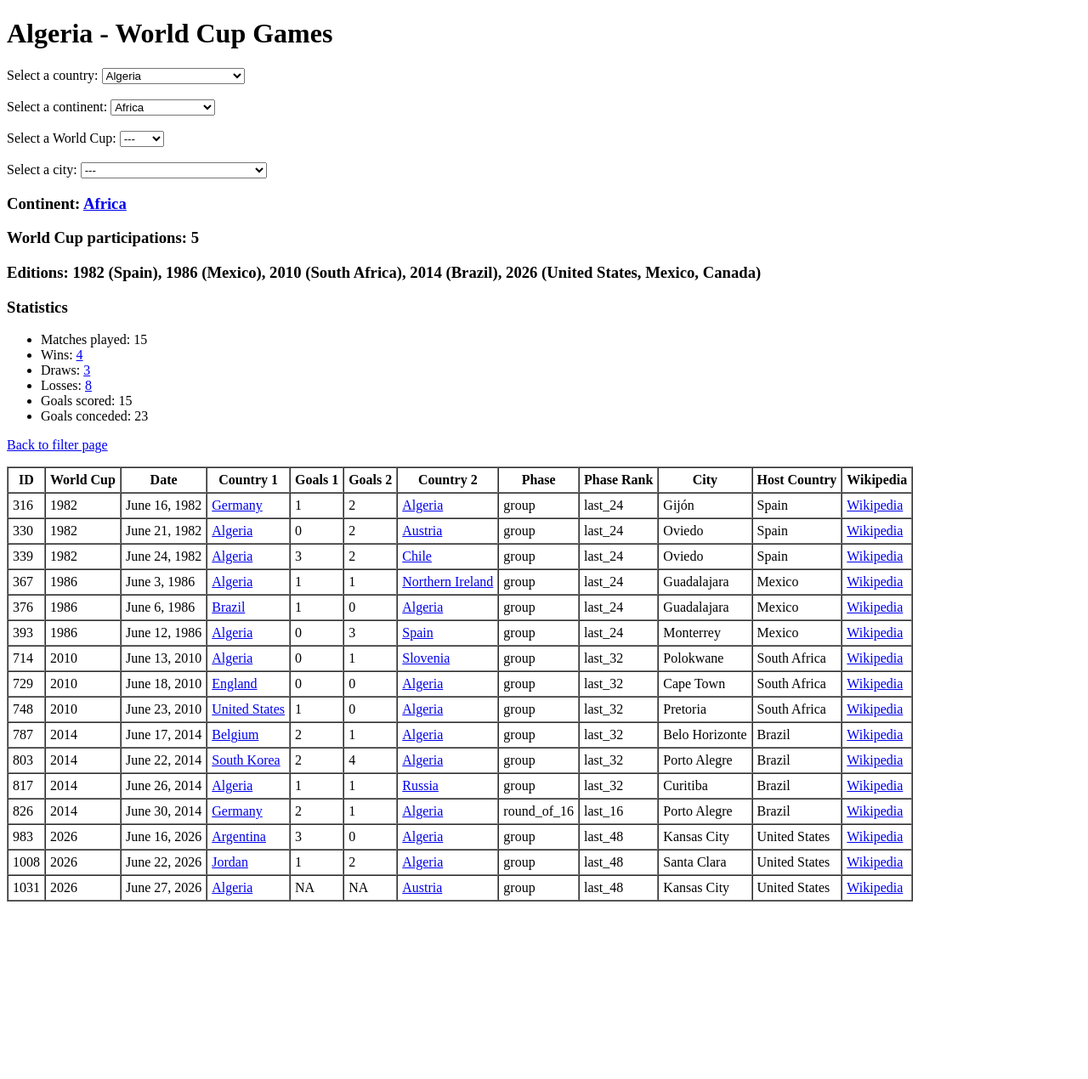
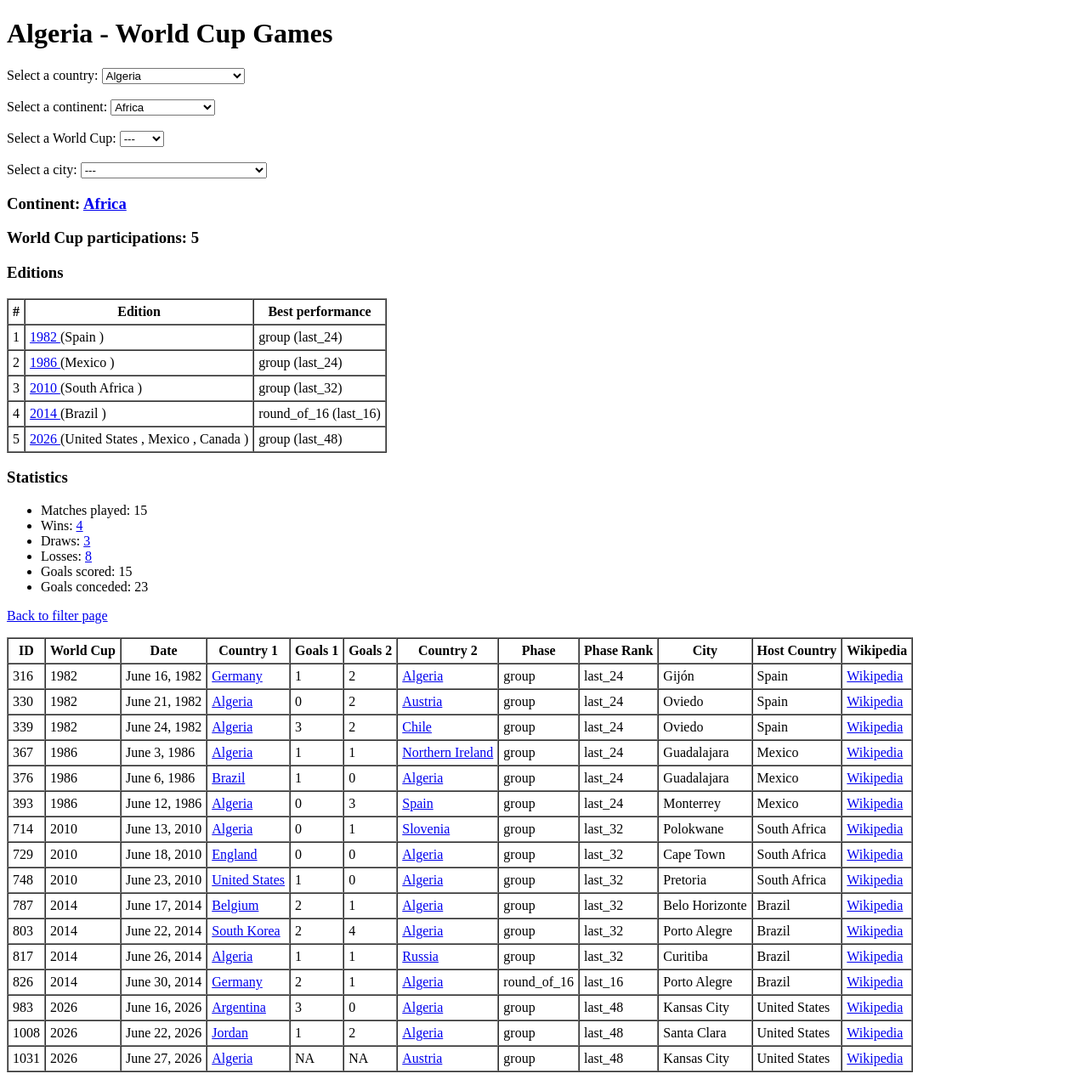
Before and after one commit to marius-nicoli-dev/world_cup_statistics, a Django app: page /country/1/ in a window 1280 px wide. Shown: the whole page at 85% size. Before the commit the page ends 1061 px from the top, so only its background shows below. Run offline with Django 5.2, Linux system fonts and the light colour scheme; data comes from the database, SQL or seed files in the repository.

Commit message:
Add winner rank.

```diff
--- a/worldcup/templates/worldcup/country_detail.html
+++ b/worldcup/templates/worldcup/country_detail.html
@@ -134,13 +134,44 @@ function goToCity(select) {
     	{{ participation_count }}
     </h3>
 
-    <h3>
-    	Editions:
-        {% for wc in participated_world_cups %}
-            {{ wc.year }}
-            ({{ wc.home_country.name }}{% if wc.home_country_second %}, {{ wc.home_country_second.name }}{% endif %}{% if wc.home_country_third %}, {{ wc.home_country_third.name }}{% endif %}){% if not forloop.last %},{% endif %}
-        {% endfor %}
-    </h3>
+    <h3>Editions</h3>
+
+    <table border="1" cellpadding="5" cellspacing="0">
+        <thead>
+            <tr>
+                <th>#</th>
+                <th>Edition</th>
+                <th>Best performance</th>
+            </tr>
+        </thead>
+        <tbody>
+            {% for item in edition_stats %}
+            <tr>
+                <td>{{ forloop.counter }}</td>
+
+                <td>
+                    <a href="{% url 'world_cup_detail' item.world_cup.year %}">
+                        {{ item.world_cup.year }}
+                    </a>
+                    ({{ item.world_cup.home_country.name }}
+                    {% if item.world_cup.home_country_second %}
+                        , {{ item.world_cup.home_country_second.name }}
+                    {% endif %}
+                    {% if item.world_cup.home_country_third %}
+                        , {{ item.world_cup.home_country_third.name }}
+                    {% endif %})
+                </td>
+
+                <td>
+                    {{ item.phase }}
+                    {% if item.phase_rank %}
+                        ({{ item.phase_rank }})
+                    {% endif %}
+                </td>
+            </tr>
+            {% endfor %}
+        </tbody>
+    </table>
 
     <h3>Statistics</h3>
 
--- a/worldcup/views.py
+++ b/worldcup/views.py
@@ -93,6 +93,36 @@ def country_detail(request, country_id, result_type=None):
 
     participation_count = participated_world_cups.count()
 
+    edition_stats = []
+
+    all_country_games = Game.objects.filter(
+        Q(country_1=country) | Q(country_2=country)
+    ).select_related("world_cup").order_by("date", "id")
+
+    for wc in participated_world_cups:
+        last_game = (
+            all_country_games
+            .filter(world_cup=wc)
+            .order_by("-date", "-id")
+            .first()
+        )
+
+        phase = last_game.phase if last_game else ""
+        phase_rank = last_game.phase_rank if last_game else ""
+
+        if phase == "final" and phase_rank == "last_2":
+            winner = wc.winner
+
+            if winner and winner.id == country.id:
+                phase = "winner"
+                phase_rank = ""
+
+        edition_stats.append({
+            "world_cup": wc,
+            "phase": phase,
+            "phase_rank": phase_rank,
+        })
+
     stats = {
         "played": 0,
         "wins": 0,
@@ -173,6 +203,7 @@ def country_detail(request, country_id, result_type=None):
         "participated_world_cups": participated_world_cups,
         "world_cups": world_cups,
         "cities": cities,
+        "edition_stats": edition_stats,
     })
 
 def continent_detail(request, continent_id, opponent_continent_id=None, result_type=None):
```
